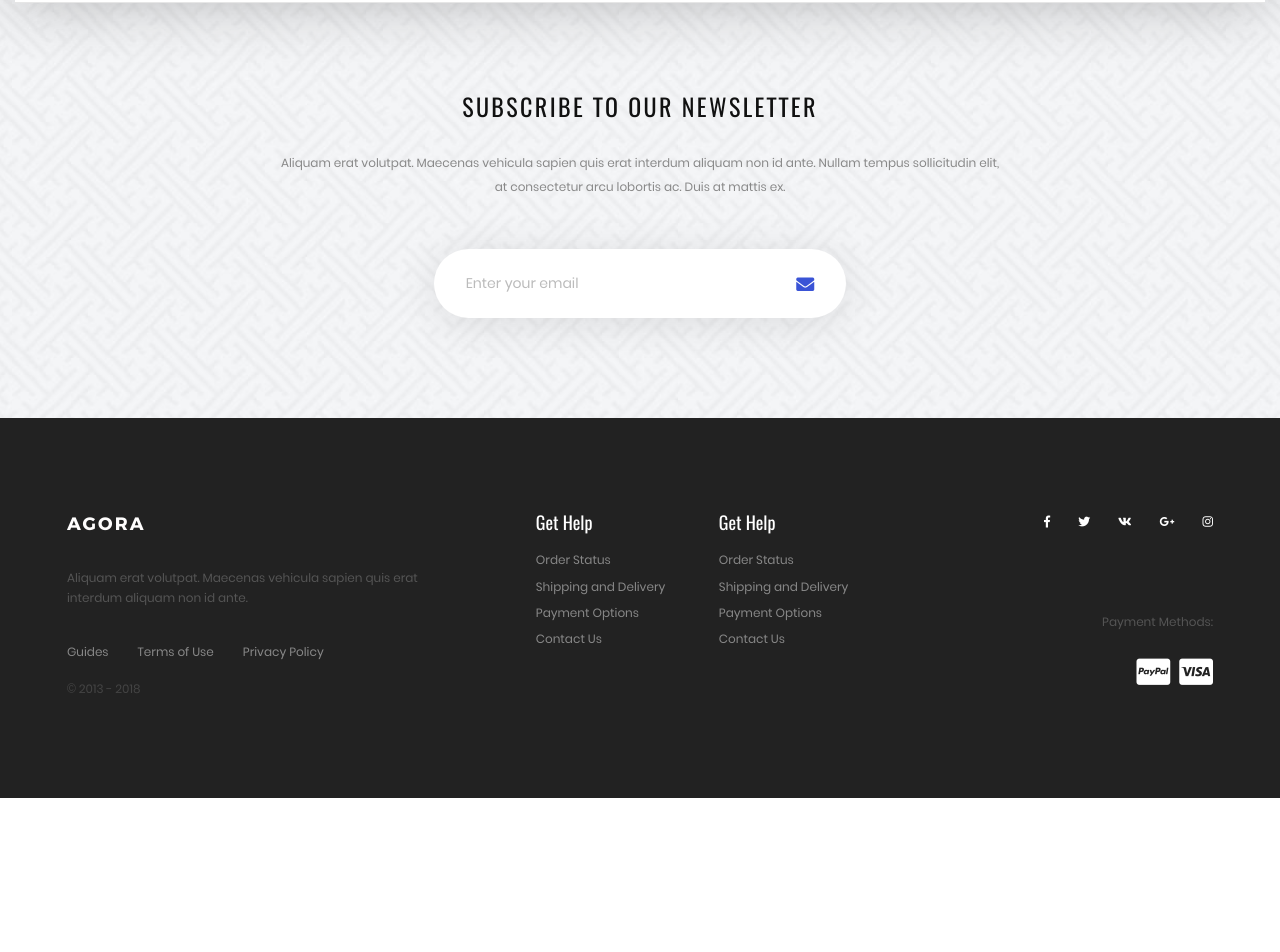
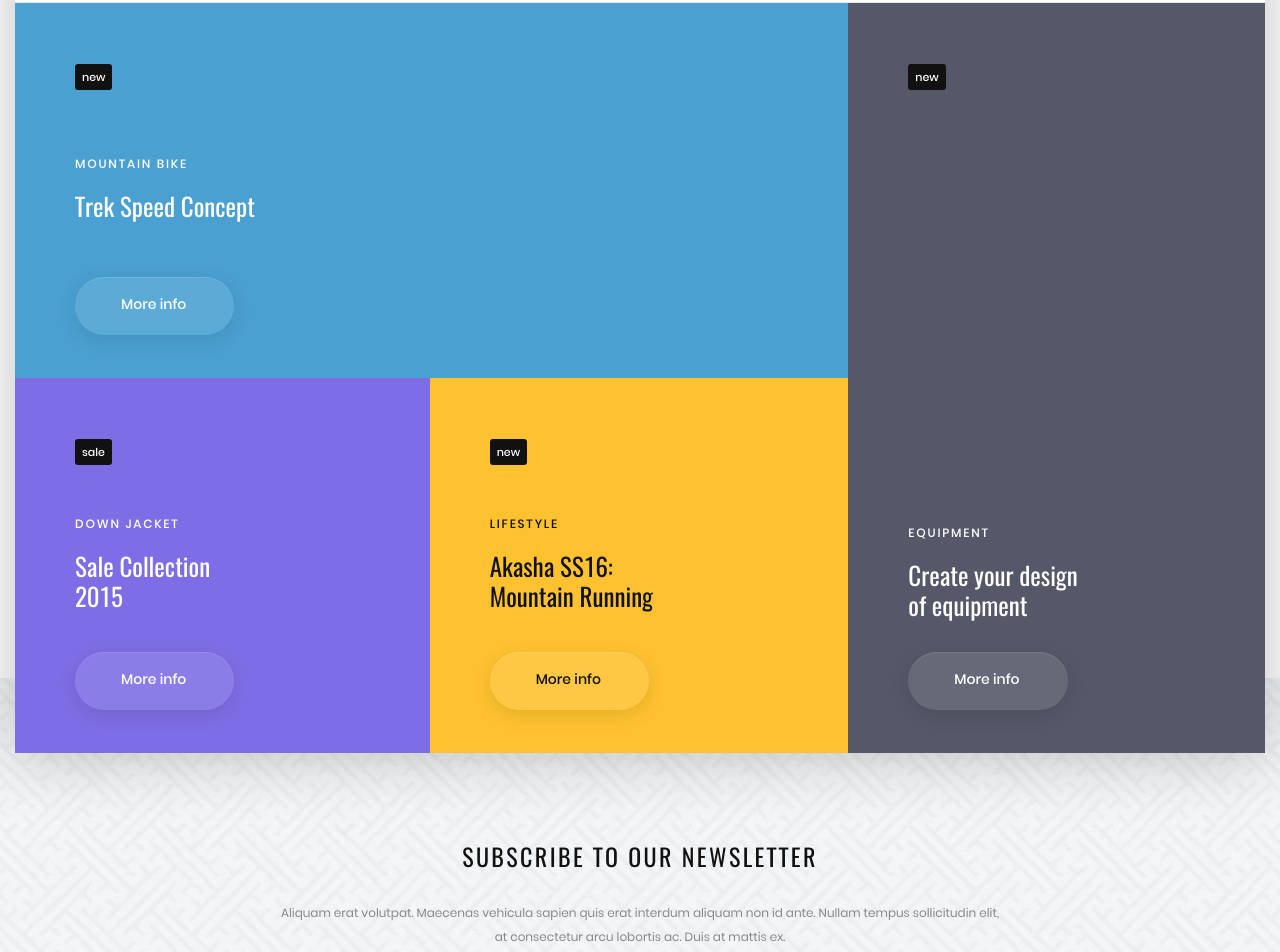
Before and after one commit to zonderweb/Agora, a website: page app/index2.html in a window 1280 px wide. Shown: the part 1648-2600 px from the top of the page. Before the commit the page ends 2446 px from the top, so only its background shows below. Drawn offline with Linux system fonts and the light colour scheme; files whose address does not match are found by name.

Commit message:
index2.html MAIN CATEGORY SHOP-WINDOWS not adaptive not bg img

```diff
--- a/app/index2.html
+++ b/app/index2.html
@@ -303,6 +303,61 @@
 					</div>
 				</div>
 			</div>
+			<!-- MAIN CATEGORY SHOP-WINDOWS -->
+			<div class="shop-wind">
+				<div class="shop-wind__left">
+					<div class="sw__left--top shop-wind__item">
+						<div class="label-wrap">
+							<span class="sw-label">new</span>
+						</div>
+						<div class="pr-wrapper">
+							<h3 class="sw-category">Mountain bike</h3>
+							<div class="sw-product">Trek Speed Concept</div>
+						</div>
+						<div class="sw-more-wrap">
+							<a href="#" class="sw-more__info">More info</a>
+						</div>
+					</div>
+					<div class="sw__left--bottom">
+						<div class="sw__item bg-puple shop-wind__item">
+							<div class="label-wrap">
+								<span class="sw-label">sale</span>
+							</div>
+							<div class="pr-wrapper">
+								<h3 class="sw-category">Down jacket</h3>
+								<div class="sw-product">Sale Collection <br>2015</div>
+							</div>
+							<div class="sw-more-wrap">
+								<a href="#" class="sw-more__info">More info</a>
+							</div>
+						</div>
+						<div class="sw__item bg-yellow shop-wind__item">
+							<div class="label-wrap">
+								<span class="sw-label">new</span>
+							</div>
+							<div class="pr-wrapper color-black">
+								<h3 class="sw-category">lifestyle</h3>
+								<div class="sw-product">Akasha SS16: <br>Mountain Running</div>
+							</div>
+							<div class="sw-more-wrap">
+								<a href="#" class="sw-more__info link-black">More info</a>
+							</div>
+						</div>
+					</div>
+				</div>
+				<div class="shop-wind__right shop-wind__item">
+					<div class="label-wrap">
+						<span class="sw-label">new</span>
+					</div>
+					<div class="pr-wrapper">
+						<h3 class="sw-category">Equipment</h3>
+						<div class="sw-product">Create your design <br>of equipment</div>
+					</div>
+					<div class="sw-more-wrap">
+						<a href="#" class="sw-more__info">More info</a>
+					</div>
+				</div>
+			</div>
 		</main>
 	</div>
 	<!-- SUBSCRIBE BOX -->
--- /dev/null
+++ b/app/scss/_shop-window.scss
@@ -0,0 +1,118 @@
+.shop-wind {
+	min-height: 750px;
+	@include row-flex;
+	justify-content: space-between;
+}
+
+.shop-wind__left {
+	@include col;
+	@include size(8);
+	display: flex;
+	flex-direction: column;
+}
+
+.shop-wind__right {
+	@include col;
+	@include size(4);
+}
+
+.sw__left--top,
+.sw__left--bottom {
+	flex-grow: 1;
+	height: 50%;
+}
+
+.sw__left--bottom {
+	display: flex;
+	justify-content: space-between;
+}
+
+.sw__item {
+	flex-grow: 1;
+}
+
+.shop-wind__item {
+	display: flex;
+	flex-direction: column;
+	justify-content: space-between;
+}
+
+.shop-wind__right {
+	.pr-wrapper {
+		margin-top: auto;
+		margin-bottom: 45px;
+	}
+}
+
+.shop-wind__item {
+	padding: 60px;
+	color: #fff;
+}
+
+.sw__left--top {
+	background-color: #4aa0d1;
+}
+
+.bg-puple {
+	background-color: #7e6ee5;
+}
+
+.bg-yellow {
+	background-color: #fec230;
+}
+
+.shop-wind__right {
+	background-color: #555868;
+}
+
+.color-black {
+	color: #111;
+}
+
+.sw-label {
+	font-family: $poppins-medium;
+	background: #111;
+	font-size: 11px;
+	padding: 4px 7px;
+	display: inline-block;
+	border-radius: 3px;
+}
+
+.sw-category {
+	font-family: $poppins-medium;
+	font-size: 12px;
+	text-transform: uppercase;
+	letter-spacing: 1.8px;
+	line-height: 12px;
+	font-weight: normal;
+	margin-bottom: 22px;
+}
+
+.sw-product {
+	font-size: 25px;
+	font-family: $oswald;
+	line-height: 30px;
+}
+
+.sw-more__info {
+	color: #fff;
+	background: rgba(255, 255, 255, 0.1);
+	padding: 17px 48px 21px 46px;
+	font-size: 14px;
+	line-height: 14px;
+	font-family: $poppins-medium;
+	box-shadow: 0px 5px 20px 0 rgba(0, 0, 0, 0.1), inset 0px 1px 0 0 rgba(255, 255, 255, 0.1);
+	border-radius: 35px;
+
+	&:hover {
+		color: #fff;
+	}
+}
+
+.link-black {
+	color: #111;
+
+	&:hover {
+		color: #111;
+	}
+}
--- a/app/scss/main.scss
+++ b/app/scss/main.scss
@@ -72,4 +72,5 @@
 @import "socialBlock";
 @import "subscribe";
 @import "main-tabs";
+@import "shop-window";
 @import "footer";
```
Also changed, not shown: app/css/main.min.css, app/scss/_vars.scss (line endings or trailing spaces).
